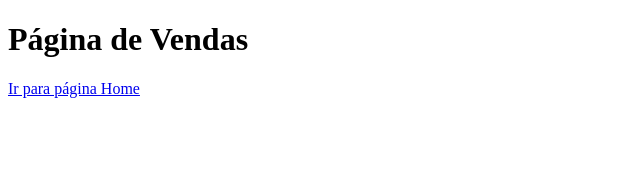
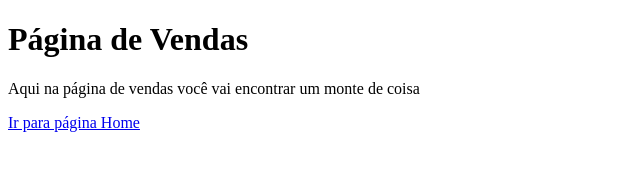
Before and after one commit to Zelfonseca/aulagithub, a plain HTML site: page vendas.html in a window 1280 px wide. Shown: the whole page, without its empty margins (0-640 px from the left). Drawn offline with Linux system fonts and the light colour scheme.

Commit message:
Acrescentado texto na página vendas

```diff
--- a/vendas.html
+++ b/vendas.html
@@ -7,6 +7,8 @@
 </head>
 <body>
     <h1>Página de Vendas</h1>
+
+    <p>Aqui na página de vendas você vai encontrar um monte de coisa</p>
     <a href="index.html">Ir para página Home</a>
 </body>
 </html>
```
